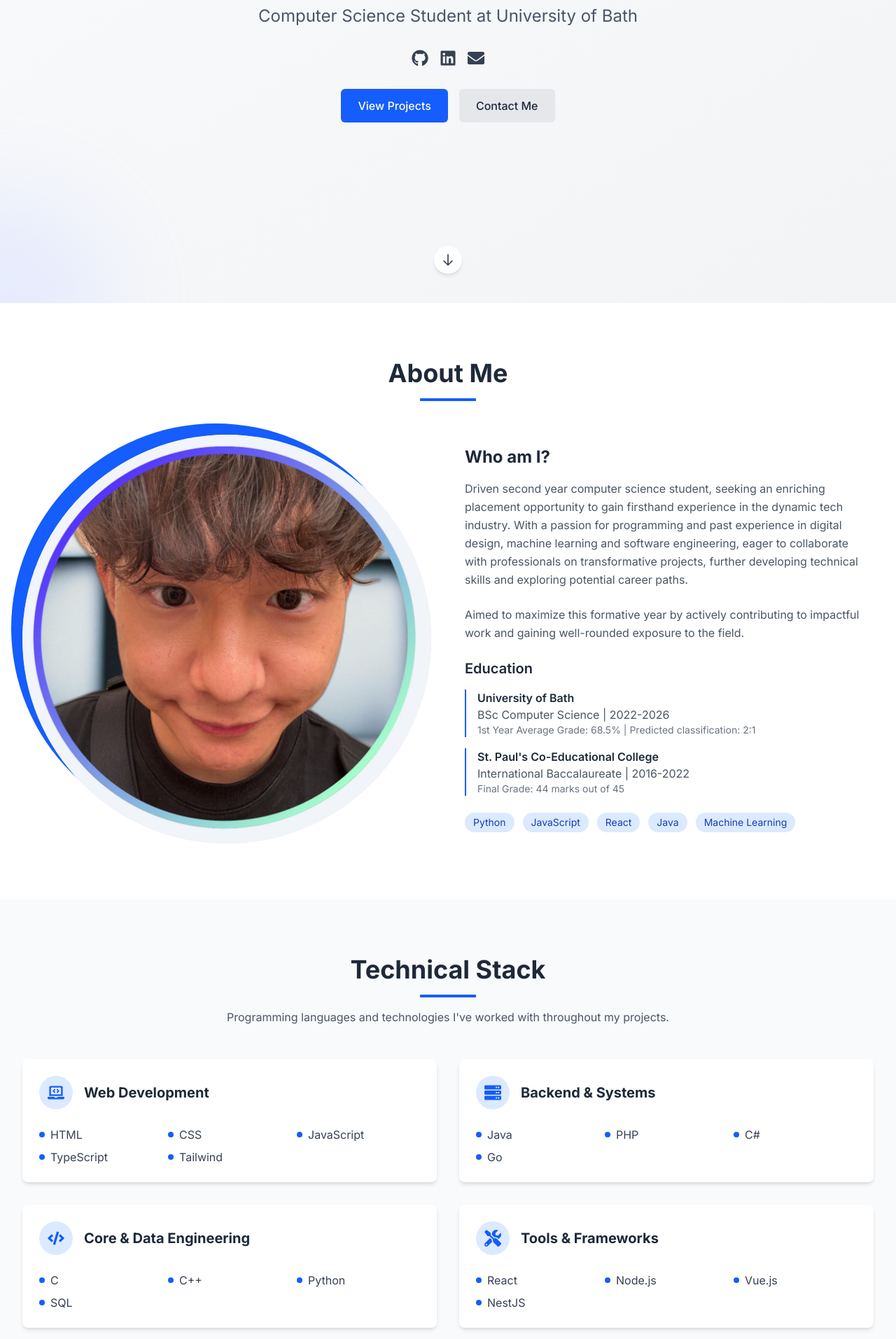
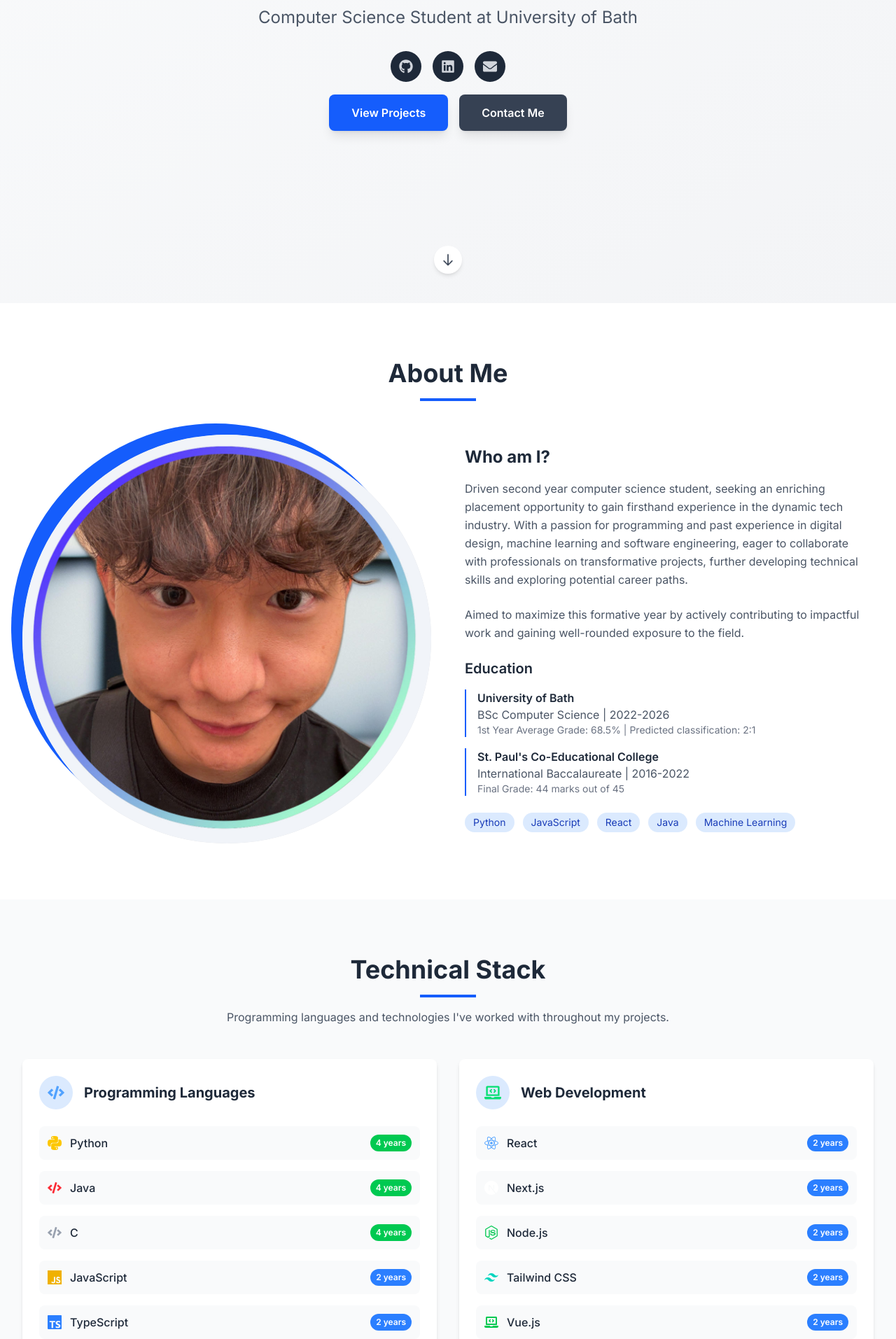
Before and after one commit to oliveripkanam/oliverip.dev, a Next.js app: page / in a window 1280 px wide. Shown: the part 367-2280 px from the top of the page at 70% size. Built offline with nearby package versions, Linux system fonts and the light colour scheme.

Commit message:
feat: major UI/UX overhaul with skills experience years and enhanced interactions

```diff
--- a/src/app/globals.css
+++ b/src/app/globals.css
@@ -21,3 +21,47 @@ body {
   color: var(--foreground);
   font-family: Arial, Helvetica, sans-serif;
 }
+
+/* Enhanced hover and focus states */
+.hover-lift {
+  transition: transform 0.2s ease, box-shadow 0.2s ease;
+}
+
+.hover-lift:hover {
+  transform: translateY(-2px);
+  box-shadow: 0 10px 25px rgba(0, 0, 0, 0.15);
+}
+
+/* Better button interactions */
+.btn-primary {
+  position: relative;
+  overflow: hidden;
+  transition: all 0.3s ease;
+}
+
+.btn-primary::before {
+  content: '';
+  position: absolute;
+  top: 0;
+  left: -100%;
+  width: 100%;
+  height: 100%;
+  background: linear-gradient(90deg, transparent, rgba(255,255,255,0.2), transparent);
+  transition: left 0.5s;
+}
+
+.btn-primary:hover::before {
+  left: 100%;
+}
+
+/* Loading skeleton animation */
+@keyframes shimmer {
+  0% { background-position: -200px 0; }
+  100% { background-position: calc(200px + 100%) 0; }
+}
+
+.skeleton {
+  background: linear-gradient(90deg, #f0f0f0 25%, #e0e0e0 50%, #f0f0f0 75%);
+  background-size: 200px 100%;
+  animation: shimmer 1.5s infinite;
+}
--- a/src/components/Hero.tsx
+++ b/src/components/Hero.tsx
@@ -12,8 +12,7 @@ const Hero = () => {
     >
       {/* Background decoration */}
       <div className="absolute inset-0 overflow-hidden">
-        <div className="absolute -top-40 -right-40 w-80 h-80 rounded-full bg-blue-100 dark:bg-blue-900/20 blur-3xl opacity-70"></div>
-        <div className="absolute -bottom-40 -left-40 w-80 h-80 rounded-full bg-indigo-100 dark:bg-indigo-900/20 blur-3xl opacity-70"></div>
+        <div className="absolute -top-60 -right-60 w-96 h-96 rounded-full bg-blue-900/10 blur-3xl opacity-50"></div>
       </div>
 
       <div className="container mx-auto px-4 sm:px-6 lg:px-8 z-10">
@@ -54,31 +53,37 @@ const Hero = () => {
             transition={{ duration: 0.5, delay: 0.3 }}
             className="flex justify-center space-x-4 mb-8"
           >
-            <a
+            <motion.a
               href="https://github.com/oliveripkanam"
               target="_blank"
               rel="noopener noreferrer"
-              className="text-gray-700 dark:text-gray-300 hover:text-blue-600 dark:hover:text-blue-400 transition-colors duration-300"
+              className="p-3 rounded-full bg-gray-800 text-gray-300 hover:bg-blue-600 hover:text-white transition-all duration-300 hover-lift"
               aria-label="GitHub Profile"
+              whileHover={{ scale: 1.1 }}
+              whileTap={{ scale: 0.95 }}
             >
-              <FaGithub size={24} />
-            </a>
-            <a
+              <FaGithub size={20} />
+            </motion.a>
+            <motion.a
               href="https://www.linkedin.com/in/oliverip/"
               target="_blank"
               rel="noopener noreferrer"
-              className="text-gray-700 dark:text-gray-300 hover:text-blue-600 dark:hover:text-blue-400 transition-colors duration-300"
+              className="p-3 rounded-full bg-gray-800 text-gray-300 hover:bg-blue-600 hover:text-white transition-all duration-300 hover-lift"
               aria-label="LinkedIn Profile"
+              whileHover={{ scale: 1.1 }}
+              whileTap={{ scale: 0.95 }}
             >
-              <FaLinkedin size={24} />
-            </a>
-            <a
+              <FaLinkedin size={20} />
+            </motion.a>
+            <motion.a
               href="mailto:ikn.oliver@gmail.com"
-              className="text-gray-700 dark:text-gray-300 hover:text-blue-600 dark:hover:text-blue-400 transition-colors duration-300"
+              className="p-3 rounded-full bg-gray-800 text-gray-300 hover:bg-blue-600 hover:text-white transition-all duration-300 hover-lift"
               aria-label="Email Contact"
+              whileHover={{ scale: 1.1 }}
+              whileTap={{ scale: 0.95 }}
             >
-              <FaEnvelope size={24} />
-            </a>
+              <FaEnvelope size={20} />
+            </motion.a>
           </motion.div>
 
           <motion.div
@@ -87,18 +92,22 @@ const Hero = () => {
             transition={{ duration: 0.5, delay: 0.4 }}
             className="flex flex-wrap justify-center gap-4"
           >
+            <motion.div whileHover={{ scale: 1.05 }} whileTap={{ scale: 0.95 }}>
               <Link
                 href="#projects"
-              className="px-6 py-3 rounded-md bg-blue-600 text-white font-medium hover:bg-blue-700 transition-colors duration-300"
+                className="px-8 py-4 rounded-lg bg-blue-600 text-white font-semibold hover:bg-blue-700 transition-all duration-300 shadow-lg hover:shadow-xl"
               >
                 View Projects
               </Link>
+            </motion.div>
+            <motion.div whileHover={{ scale: 1.05 }} whileTap={{ scale: 0.95 }}>
               <Link
                 href="#contact"
-              className="px-6 py-3 rounded-md bg-gray-200 dark:bg-gray-700 text-gray-800 dark:text-white font-medium hover:bg-gray-300 dark:hover:bg-gray-600 transition-colors duration-300"
+                className="px-8 py-4 rounded-lg bg-gray-700 text-white font-semibold hover:bg-gray-600 transition-all duration-300 shadow-lg hover:shadow-xl"
               >
                 Contact Me
               </Link>
+            </motion.div>
           </motion.div>
         </div>
       </div>
--- a/src/components/Projects.tsx
+++ b/src/components/Projects.tsx
@@ -91,18 +91,12 @@ const Projects = () => {
     },
   ];
 
-  const filteredProjects = filter === 'all'
-    ? projects
-    : projects.filter(project => project.tags.includes(filter));
-
-  const categories = [
-    { id: 'all', name: 'All' },
-    { id: 'web', name: 'Web' },
-    { id: 'mobile', name: 'Mobile' },
-    { id: 'javascript', name: 'JavaScript' },
-    { id: 'python', name: 'Python' },
-    { id: 'hardware', name: 'Hardware' },
-  ];
+  // Featured projects to display
+  const featuredProjects = [
+    projects.find(p => p.title === 'Lemme Cafe'),
+    projects.find(p => p.title === 'WiFi Fixer'),
+    projects.find(p => p.title === 'Modern Solitaire'),
+  ].filter((project): project is NonNullable<typeof project> => project !== undefined);
 
   return (
     <section id="projects" className="py-20 bg-white dark:bg-gray-900">
@@ -114,99 +108,68 @@ const Projects = () => {
           transition={{ duration: 0.5 }}
           className="text-center mb-12"
         >
-          <h2 className="text-3xl md:text-4xl font-bold text-gray-800 dark:text-white mb-4">
+          <h2 className="text-4xl md:text-5xl font-bold text-white mb-6 tracking-tight">
             My Projects
           </h2>
-          <div className="w-20 h-1 bg-blue-600 mx-auto"></div>
-          <p className="mt-4 text-gray-600 dark:text-gray-300 max-w-2xl mx-auto">
-            A selection of my academic and personal projects.
+          <div className="w-24 h-1.5 bg-gradient-to-r from-blue-400 to-blue-600 mx-auto rounded-full"></div>
+          <p className="mt-6 text-xl text-gray-300 max-w-3xl mx-auto leading-relaxed">
+            A selection of my most impactful academic and personal projects.
           </p>
         </motion.div>
 
-        <div className="flex flex-wrap justify-center mb-10 gap-2">
-          {categories.map((category) => (
-            <button
-              key={category.id}
-              onClick={() => setFilter(category.id)}
-              className={`px-4 py-2 rounded-full text-sm transition-colors duration-300 ${
-                filter === category.id
-                  ? 'bg-blue-600 text-white'
-                  : 'bg-gray-200 dark:bg-gray-700 text-gray-800 dark:text-gray-200 hover:bg-gray-300 dark:hover:bg-gray-600'
-              }`}
-            >
-              {category.name}
-            </button>
-          ))}
-        </div>
-
-        <div className="grid grid-cols-1 md:grid-cols-2 lg:grid-cols-3 gap-8">
-          {filteredProjects.map((project, idx) => (
-            <motion.div
+        <div className="max-w-4xl mx-auto space-y-6">
+          {featuredProjects.map((project, idx) => (
+            <motion.a
               key={project.id}
+              href={project.github || '#'}
+              target="_blank"
+              rel="noopener noreferrer"
               initial={{ opacity: 0, y: 30 }}
               whileInView={{ opacity: 1, y: 0 }}
               viewport={{ once: true }}
               transition={{ duration: 0.5, delay: idx * 0.1 }}
-              className="bg-gray-50 dark:bg-gray-800 rounded-lg overflow-hidden shadow-md hover:shadow-lg transition-shadow duration-300"
+              className="block bg-gray-800 rounded-xl overflow-hidden shadow-lg hover:shadow-2xl hover:scale-[1.02] transition-all duration-300 cursor-pointer hover-lift border border-gray-700 hover:border-blue-500"
             >
-              <div className="h-48 bg-gray-200 dark:bg-gray-700 relative">
+              <div className="md:flex">
+                <div className="md:w-1/3">
+                  <div className="h-64 md:h-full bg-gray-700 relative">
                     <Image
                       src={project.image}
                       alt={project.title}
                       width={400}
-                  height={200}
-                  className="w-full h-full object-cover"
+                      height={300}
+                      className="w-full h-full object-contain p-4"
                     />
                   </div>
+                </div>
 
-              <div className="p-6">
-                <h3 className="text-xl font-bold text-gray-800 dark:text-white mb-2">
+                <div className="md:w-2/3 p-6">
+                  <h3 className="text-2xl font-bold text-white mb-3">
                     {project.title}
                   </h3>
-                <p className="text-gray-600 dark:text-gray-300 mb-4">
+                  <p className="text-gray-300 mb-6 text-lg leading-relaxed">
                     {project.description}
                   </p>
 
-                <div className="flex flex-wrap gap-2 mb-4">
+                  <div className="flex flex-wrap gap-2 mb-6">
                     {project.tags.map((tag) => (
                       <span
                         key={tag}
-                      className="text-xs bg-gray-200 dark:bg-gray-700 text-gray-700 dark:text-gray-300 px-2 py-1 rounded"
+                        className="text-sm bg-blue-600 text-white px-3 py-1 rounded-full"
                       >
                         {tag}
                       </span>
                     ))}
                   </div>
 
-                <div className="flex justify-between">
-                  {project.github && (
-                    <a
-                      href={project.github}
-                      target="_blank"
-                      rel="noopener noreferrer"
-                      className="text-gray-700 dark:text-gray-300 hover:text-blue-600 dark:hover:text-blue-400 flex items-center"
-                      aria-label={`GitHub repository for ${project.title}`}
-                    >
-                      <FaGithub className="mr-2" />
-                      <span>Code</span>
-                    </a>
-                  )}
-
-                  {project.demo && (
-                    <a
-                      href={project.demo}
-                      target="_blank"
-                      rel="noopener noreferrer"
-                      className="text-gray-700 dark:text-gray-300 hover:text-blue-600 dark:hover:text-blue-400 flex items-center"
-                      aria-label={`Live demo for ${project.title}`}
-                    >
-                      <FaExternalLinkAlt className="mr-2" />
-                      <span>Demo</span>
-                    </a>
-                  )}
+                  <div className="flex items-center text-blue-400 hover:text-blue-300 transition-colors">
+                    <FaGithub className="mr-2" size={18} />
+                    <span className="font-medium">View on GitHub</span>
+                    <FaExternalLinkAlt className="ml-2" size={14} />
                   </div>
                 </div>
-            </motion.div>
+              </div>
+            </motion.a>
           ))}
         </div>
 
--- a/src/components/Skills.tsx
+++ b/src/components/Skills.tsx
@@ -1,29 +1,54 @@
 'use client';
 
 import { motion } from 'framer-motion';
-import { FaCode, FaLaptopCode, FaServer, FaDatabase, FaTools } from 'react-icons/fa';
+import { FaCode, FaLaptopCode, FaServer, FaTools, FaPaintBrush, FaBrain } from 'react-icons/fa';
+import { SiJavascript, SiTypescript, SiPython, SiReact, SiNextdotjs, SiNodedotjs, SiTailwindcss, SiGo, SiPhp, SiBlender, SiDavinciresolve } from 'react-icons/si';
 
 const Skills = () => {
   const skillCategories = [
     {
-      title: 'Web Development',
-      icon: <FaLaptopCode className="text-blue-600 w-6 h-6" />,
-      skills: ['HTML', 'CSS', 'JavaScript', 'TypeScript', 'Tailwind']
+      title: 'Programming Languages',
+      icon: <FaCode className="text-blue-400 w-6 h-6" />,
+      skills: [
+        { name: 'Python', icon: <SiPython className="text-yellow-400" />, years: 4 },
+        { name: 'Java', icon: <FaCode className="text-red-500" />, years: 4 },
+        { name: 'C', icon: <FaCode className="text-gray-400" />, years: 4 },
+        { name: 'JavaScript', icon: <SiJavascript className="text-yellow-500" />, years: 2 },
+        { name: 'TypeScript', icon: <SiTypescript className="text-blue-500" />, years: 2 },
+        { name: 'Go', icon: <SiGo className="text-cyan-400" />, years: 2 },
+      ]
     },
     {
-      title: 'Backend & Systems',
-      icon: <FaServer className="text-blue-600 w-6 h-6" />,
-      skills: ['Java', 'PHP', 'C#', 'Go']
+      title: 'Web Development',
+      icon: <FaLaptopCode className="text-green-400 w-6 h-6" />,
+      skills: [
+        { name: 'React', icon: <SiReact className="text-blue-400" />, years: 2 },
+        { name: 'Next.js', icon: <SiNextdotjs className="text-white" />, years: 2 },
+        { name: 'Node.js', icon: <SiNodedotjs className="text-green-500" />, years: 2 },
+        { name: 'Tailwind CSS', icon: <SiTailwindcss className="text-teal-400" />, years: 2 },
+        { name: 'Vue.js', icon: <FaLaptopCode className="text-green-500" />, years: 2 },
+        { name: 'PHP', icon: <SiPhp className="text-purple-400" />, years: 1 },
+      ]
     },
     {
-      title: 'Core & Data Engineering',
-      icon: <FaCode className="text-blue-600 w-6 h-6" />,
-      skills: ['C', 'C++', 'Python', 'SQL']
+      title: 'Design & Creative',
+      icon: <FaPaintBrush className="text-purple-400 w-6 h-6" />,
+      skills: [
+        { name: 'Blender', icon: <SiBlender className="text-orange-500" />, years: 9 },
+        { name: 'DaVinci Resolve', icon: <SiDavinciresolve className="text-red-400" />, years: 9 },
+        { name: '3D Printing', icon: <FaTools className="text-gray-400" />, years: 9 },
+        { name: 'UI/UX Design', icon: <FaPaintBrush className="text-pink-400" />, years: 4 },
+      ]
     },
     {
-      title: 'Tools & Frameworks',
-      icon: <FaTools className="text-blue-600 w-6 h-6" />,
-      skills: ['React', 'Node.js', 'Vue.js', 'NestJS']
+      title: 'AI & Data Science',
+      icon: <FaBrain className="text-pink-400 w-6 h-6" />,
+      skills: [
+        { name: 'Machine Learning', icon: <FaBrain className="text-purple-500" />, years: 4 },
+        { name: 'Neural Networks', icon: <FaBrain className="text-blue-500" />, years: 4 },
+        { name: 'Computer Vision', icon: <FaBrain className="text-green-500" />, years: 4 },
+        { name: 'Data Analysis', icon: <FaBrain className="text-yellow-500" />, years: 4 },
+      ]
     }
   ];
 
@@ -65,15 +90,27 @@ const Skills = () => {
                 </h3>
               </div>
 
-              <div className="grid grid-cols-2 gap-2 md:grid-cols-3">
+              <div className="grid grid-cols-1 gap-4">
                 {category.skills.map((skill) => (
                   <div
-                    key={skill}
-                    className="flex items-center"
+                    key={skill.name}
+                    className="flex items-center justify-between p-3 bg-gray-50 dark:bg-gray-800 rounded-lg hover-lift"
                   >
-                    <div className="w-2 h-2 bg-blue-600 rounded-full mr-2"></div>
-                    <span className="text-gray-700 dark:text-gray-300">
-                      {skill}
+                    <div className="flex items-center">
+                      <div className="mr-3 text-xl">
+                        {skill.icon}
+                      </div>
+                      <span className="text-gray-800 dark:text-white font-medium">
+                        {skill.name}
+                      </span>
+                    </div>
+                    <span className={`text-xs px-2 py-1 rounded-full font-semibold ${
+                      skill.years >= 9 ? 'bg-gradient-to-r from-yellow-400 to-orange-500 text-black' :
+                      skill.years >= 4 ? 'bg-green-500 text-white' :
+                      skill.years >= 2 ? 'bg-blue-500 text-white' :
+                      'bg-purple-500 text-white'
+                    }`}>
+                      {skill.years} {skill.years === 1 ? 'year' : 'years'}
                     </span>
                   </div>
                 ))}
```
Lines whose indentation alone changed are shown as unchanged.
